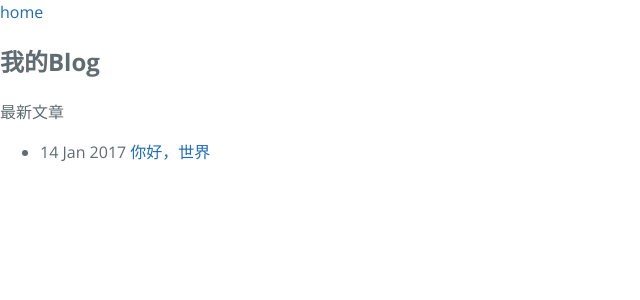
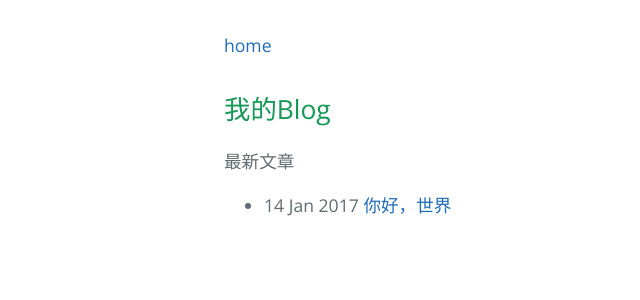
Before and after one commit to qee-wong/jekyll_demo, a Jekyll site: the page built from index.html, in a window 1280 px wide. Shown: the top 300 px of the page, without its empty margins (0-640 px from the left). Built offline with Jekyll 4.4.1, drawn with Linux system fonts in a browser that asks for light colours.

Commit message:
css change

```diff
--- a/_layouts/default.html
+++ b/_layouts/default.html
@@ -10,9 +10,10 @@
 <link rel="stylesheet" type="text/css" href="/stylesheets/github-light.css" media="screen">
 </head>
 <body>
-  <a class="extra" href="/">home</a>
+<section class="main-content">
+  <a class="extra" href="/jekyll_demo/">home</a>
 
 {{ content }}
-
+</section>
 </body>
 </html>
```
